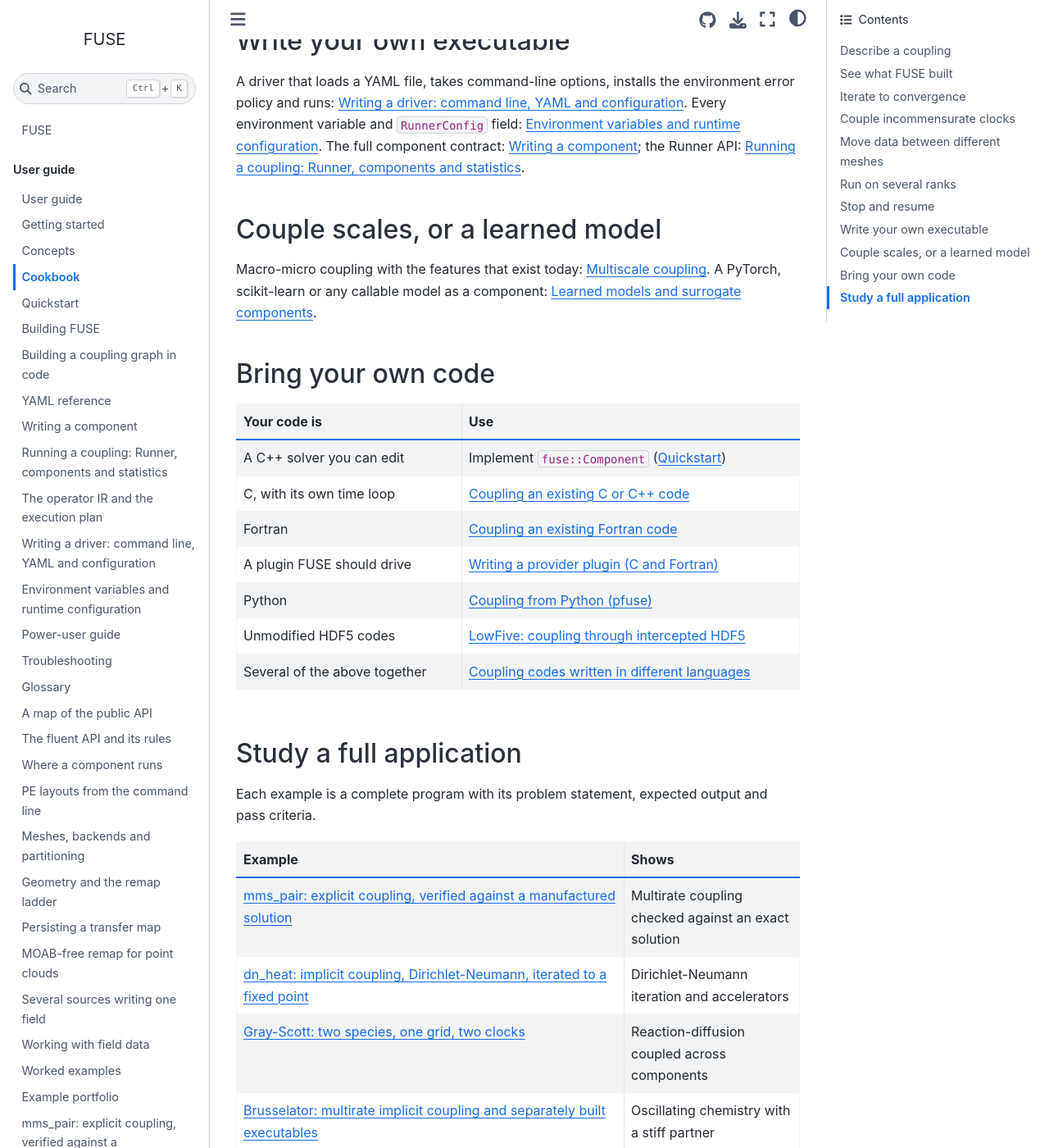
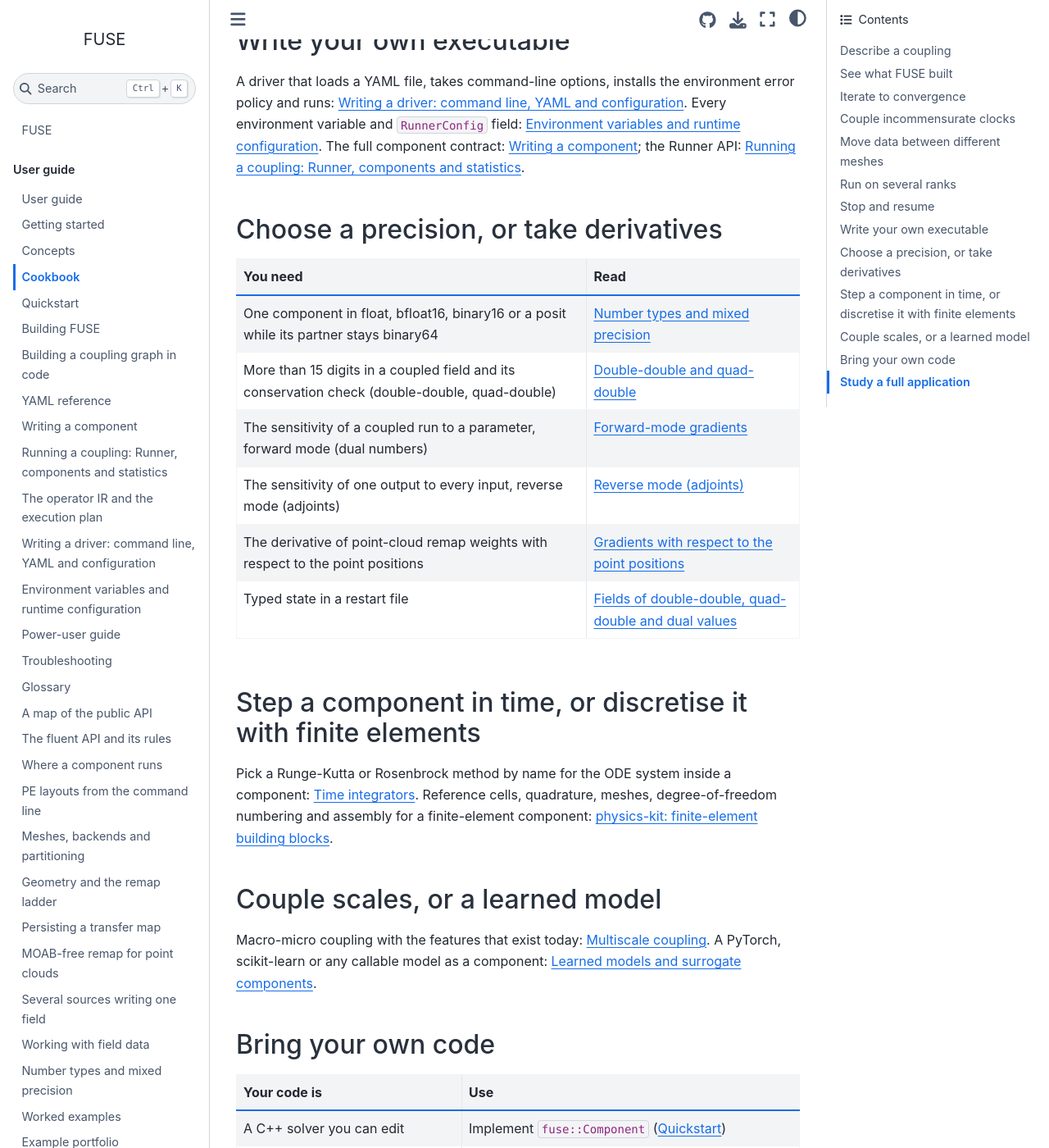
Before and after one commit to vijaysm/fuse, a Sphinx documentation site: the page built from docs/user/cookbook.md, in a window 1280 px wide and 1400 px high, scrolled down 2853 px. Shown: the whole window at 82% size. Built offline with Sphinx 7.4.7 and the Sphinx Book theme 1.1.4, drawn with Linux system fonts in a browser that asks for light colours; some of the changed text lies outside the part shown.

Commit message:
Document number types, physics-kit and newer integrators for users
Add user-facing coverage in the README, contributing guide, C ABI
page, cookbook and glossary.

```diff
--- a/docs/contents.md
+++ b/docs/contents.md
@@ -38,6 +38,7 @@ user/transfer-maps
 user/point-cloud-remap
 user/combining-writers
 user/field-pipeline
+user/number-types
 user/examples
 user/portfolio
 user/mms-pair
@@ -50,6 +51,7 @@ user/multiscale
 user/surrogates
 user/linear-algebra
 user/integrators
+user/physics-kit
 user/interface-transfer
 user/gray-scott
 user/brusselator
--- a/docs/user/cookbook.md
+++ b/docs/user/cookbook.md
@@ -104,6 +104,23 @@ A driver that loads a YAML file, takes command-line options, installs the enviro
 and runs: [](drivers.md). Every environment variable and `RunnerConfig` field: [](environment.md).
 The full component contract: [](component-interface.md); the Runner API: [](runtime.md).
 
+## Choose a precision, or take derivatives
+
+| You need | Read |
+|---|---|
+| One component in float, bfloat16, binary16 or a posit while its partner stays binary64 | [](number-types.md) |
+| More than 15 digits in a coupled field and its conservation check (double-double, quad-double) | [](field-pipeline.md#double-double-and-quad-double) |
+| The sensitivity of a coupled run to a parameter, forward mode (dual numbers) | [](field-pipeline.md#forward-mode-gradients) |
+| The sensitivity of one output to every input, reverse mode (adjoints) | [](field-pipeline.md#reverse-mode-adjoints) |
+| The derivative of point-cloud remap weights with respect to the point positions | [](point-cloud-remap.md#gradients-with-respect-to-the-point-positions) |
+| Typed state in a restart file | [](restart.md#fields-of-double-double-quad-double-and-dual-values) |
+
+## Step a component in time, or discretise it with finite elements
+
+Pick a Runge-Kutta or Rosenbrock method by name for the ODE system inside a component:
+[](integrators.md). Reference cells, quadrature, meshes, degree-of-freedom numbering and assembly
+for a finite-element component: [](physics-kit.md).
+
 ## Couple scales, or a learned model
 
 Macro-micro coupling with the features that exist today: [](multiscale.md). A PyTorch,
--- a/docs/user/index.md
+++ b/docs/user/index.md
@@ -20,7 +20,8 @@ Pages are grouped by what you are trying to do. [](glossary.md) defines every te
 [](graph-programming.md) is the complete guide to building a coupling graph in code and
 [](yaml.md) the reference for the same graph as a file. [](api-overview.md) maps the public namespaces. [](fluent-api.md) covers the chaining idiom and its
 rules, [](placement.md) and [](layouts.md) where components run, [](combining-writers.md) several
-sources into one field, and [](field-pipeline.md) reading field data lazily.
+sources into one field, [](field-pipeline.md) reading field data lazily, and [](number-types.md)
+fields in single, half, posit, double-double or dual-number types.
 
 ## Compiling and running
 
@@ -39,7 +40,8 @@ coupled interface between differently discretised solvers.
 [](convergence.md) explains how an implicit coupling decides it is done,
 [](coupling-windows.md) couples components that do not share a time grid, and
 [](linear-algebra.md) covers the solvers behind Newton-Krylov coupling and [](integrators.md) the
-Runge-Kutta and Rosenbrock time integrators a component can step with. [](multiscale.md) covers
+Runge-Kutta and Rosenbrock time integrators a component can step with. [](physics-kit.md) is the
+optional finite-element library for writing a discretisation-based component. [](multiscale.md) covers
 multiscale coupling and [](surrogates.md) learned models as components.
 
 ## Bringing your own code
```
Also changed, not shown: CONTRIBUTING.md (+14 -1 lines), README.md (+27 -4 lines), docs/index.md (+2 -0 lines), docs/user/c-abi.md (+2 -2 lines), docs/user/glossary.md (+6 -1 lines).
